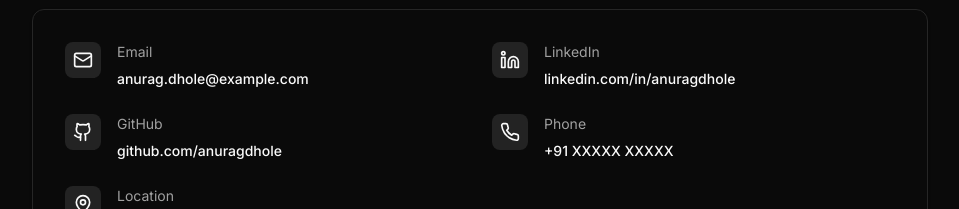
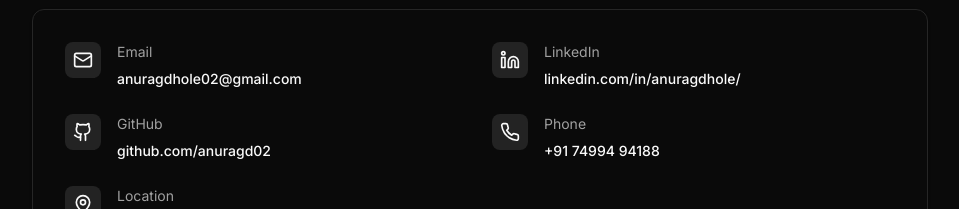
Before and after one commit to anuragd02/Portfolio, a Next.js app: page / in a window 1280 px wide. Shown: the part 10026-10235 px from the top of the page, without its empty margins (160-1119 px from the left). Built offline with nearby package versions, Linux system fonts and the light colour scheme.

Commit message:
contact-section.tsx

```diff
--- a/components/contact-section.tsx
+++ b/components/contact-section.tsx
@@ -9,26 +9,26 @@ const contactInfo = [
   {
     icon: Mail,
     label: "Email",
-    value: "anurag.dhole@example.com",
-    href: "mailto:anurag.dhole@example.com",
+    value: "anuragdhole02@gmail.com",
+    href: "mailto:anuragdhole02@gmail.com",
   },
   {
     icon: Linkedin,
     label: "LinkedIn",
-    value: "linkedin.com/in/anuragdhole",
-    href: "https://linkedin.com/in/anuragdhole",
+    value: "linkedin.com/in/anuragdhole/",
+    href: "https://linkedin.com/in/anuragdhole/",
   },
   {
     icon: Github,
     label: "GitHub",
-    value: "github.com/anuragdhole",
-    href: "https://github.com/anuragdhole",
+    value: "github.com/anuragd02",
+    href: "https://github.com/anuragd02",
   },
   {
     icon: Phone,
     label: "Phone",
-    value: "+91 XXXXX XXXXX",
-    href: "tel:+91XXXXXXXXXX",
+    value: "+91 74994 94188",
+    href: "tel:+917499494188",
   },
   {
     icon: MapPin,
```
